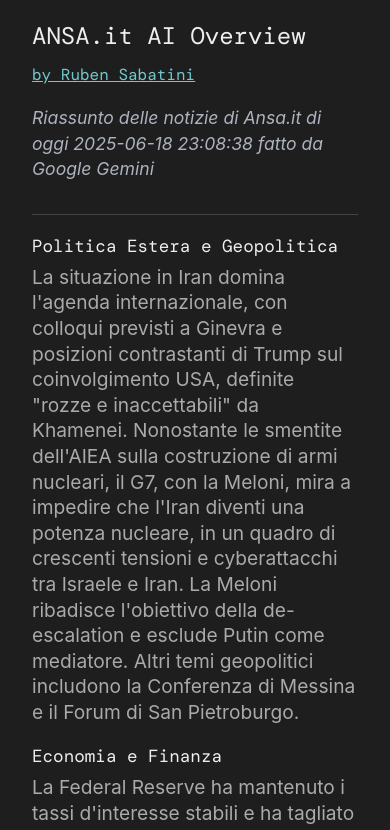
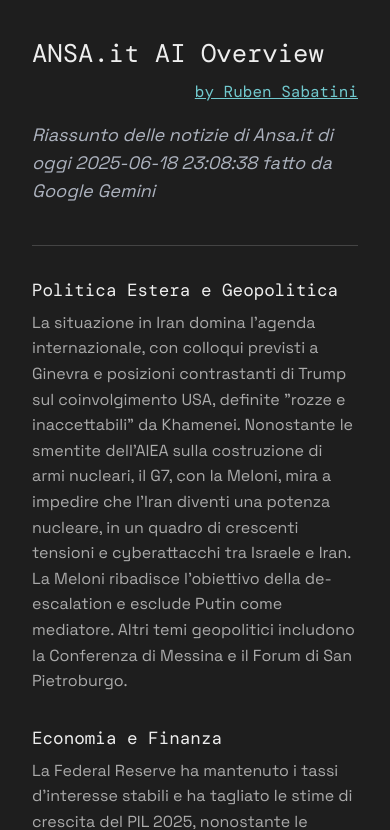
Before and after one commit to RubenSab/AnsaOverview, a plain HTML site: page docs/index.html in a window 390 px wide. Shown: the top 830 px of the page. Drawn offline with nearby package versions, Linux system fonts and the light colour scheme; a web font is replaced by a local one.

Commit message:
fixed css

```diff
--- a/docs/stylesheet.css
+++ b/docs/stylesheet.css
@@ -1,45 +1,54 @@
+/* === Font Imports === */
 @import url('https://fonts.googleapis.com/css2?family=DM+Mono:wght@300;400&display=swap');
-@import url('https://fonts.googleapis.com/css2?family=Cactus+Classical+Serif&display=swap');
 @import url('https://fonts.googleapis.com/css2?family=Space+Grotesk:wght@300..700&display=swap');
 
-/* === Global variables === */
+/* === Global Variables === */
 :root {
-  --font-sans: "inter", sans-serif;
-  --font-mono: "DM Mono", monospace;
+  --font-sans: 'Space Grotesk', sans-serif;
+  --font-mono: 'DM Mono', monospace;
   --accent-color: #71c9ce;
   --bg-color: #1e1e1e;
   --text-color: #aaaaaa;
   --heading-color: #eeeeee;
   --bold-color: #adb3bf;
   --hr-color: #444;
+
   --max-width: 720px;
-  --spacing: 1.25rem;
-  --spacing-sm: 0.75rem;
+  --spacing-xs: 0.5rem;
+  --spacing-sm: 1rem;
+  --spacing-md: 1.5rem;
+  --spacing-lg: 2rem;
 }
 
-/* === Base styles === */
+/* === Base Styles === */
 body {
   font-family: var(--font-mono);
   background-color: var(--bg-color);
   color: var(--text-color);
   margin: 0;
-  padding: var(--spacing);
+  padding: var(--spacing-md);
+  font-size: 1rem;
+  line-height: 1.6;
+  font-weight: 400;
 }
 
 .container {
   max-width: var(--max-width);
-  margin: auto;
-  padding: 0 var(--spacing-sm);
+  margin-top: 20px;
+  margin-left: auto;
+  margin-right: auto;
+  padding-left: var(--spacing-sm);
+  padding-right: var(--spacing-sm);
 }
 
-/* === Title row layout === */
+/* === Title Row Layout === */
 .title-row {
   display: flex;
   justify-content: space-between;
   align-items: flex-end;
   flex-wrap: wrap;
   gap: var(--spacing-sm);
-  margin-bottom: var(--spacing);
+  margin-bottom: var(--spacing-sm);
 }
 
 /* === Headings === */
@@ -51,64 +60,77 @@ h1, h3 {
 }
 
 h1 {
-  font-size: 1.7rem;
-  line-height: 2.1rem;
+  font-size: 2rem;
+  line-height: 2.5rem;
+  margin-bottom: 0;
 }
 
 h3 {
   font-size: 1.25rem;
-  margin-top: var(--spacing);
-  margin-bottom: 0.5rem;
+  line-height: 1.75rem;
+  margin-top: var(--spacing-lg);
+  margin-bottom: var(--spacing-xs);
 }
 
-/* === Paragraph and emphasis === */
+/* === Paragraphs and Emphasis === */
 p, em {
   font-family: var(--font-sans);
-  font-size: 1.1rem;
-  line-height: 1.6rem;
+  font-size: 1.125rem;
+  line-height: 1.75rem;
   color: var(--text-color);
-  margin-top: 0.5rem;
+  margin-top: var(--spacing-xs);
   margin-bottom: var(--spacing-sm);
 }
 
 em {
   color: var(--bold-color);
+  font-style: italic;
 }
 
-/* === Mention link === */
+/* === Mention Link === */
 .mention-link {
   font-family: var(--font-mono);
   font-size: 1rem;
   color: var(--accent-color);
   text-decoration: underline;
   white-space: nowrap;
+  align-self: flex-end; /* Ensures it aligns with the bottom of h1 */
 }
 
-/* === Divider === */
+/* === Horizontal Rule === */
 hr {
   border: none;
   height: 1px;
   background-color: var(--hr-color);
-  margin: var(--spacing) 0;
+  margin: var(--spacing-sm) 0;
 }
 
-/* === Responsive adjustments === */
+/* === Responsive Styles === */
 @media (max-width: 600px) {
+  body {
+    padding: var(--spacing-sm);
+  }
+
   .title-row {
     flex-direction: column;
     align-items: flex-start;
+    gap: var(--spacing-xs);
+    margin-bottom: var(--spacing-md);
   }
 
   h1 {
-    font-size: 1.5rem;
-    line-height: 2rem;
+    font-size: 1.6rem;
+    line-height: 2.2rem;
   }
 
   h3 {
     font-size: 1.1rem;
+    line-height: 1.5rem;
   }
 
   p {
-    font-size: 1.2rem;
+    font-size: 1rem;
+    line-height: 1.6rem;
   }
+
 }
```
